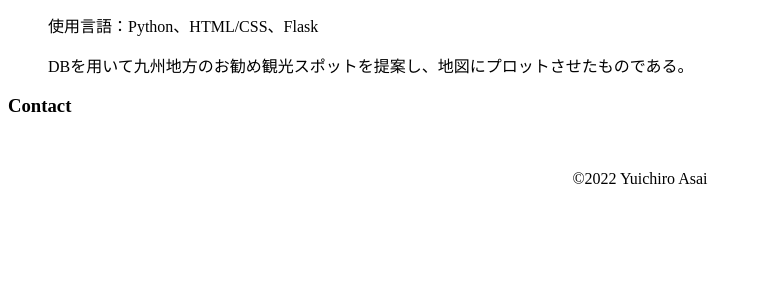
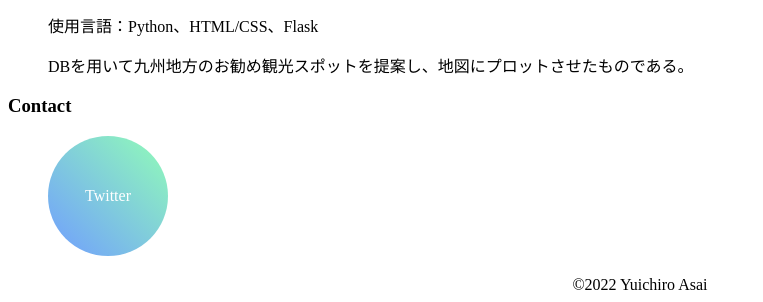
Before and after one commit to yuichiro1202/Portfolio1, a plain HTML site: page docs/index.html in a window 1280 px wide. Shown: the part 2740-3042 px from the top of the page, without its empty margins (0-763 px from the left). Before the commit the page ends 2936 px from the top, so only its background shows below. Drawn offline with Linux system fonts and the light colour scheme.

Commit message:
Update index.css

```diff
--- a/docs/index.css
+++ b/docs/index.css
@@ -27,3 +27,23 @@ img {
     width: 30%;
     height: auto;
     }
+
+
+ .btn-circle-fishy {
+  display: inline-block;
+  text-decoration: none;
+  color: #FFF;
+  width: 120px;
+  height: 120px;
+  line-height: 120px;
+  border-radius: 50%;
+  text-align: center;
+  overflow: hidden;
+  background-image: linear-gradient(45deg, #709dff 0%, #91fdb7 100%);
+  transition: .4s;
+}
+
+.btn-circle-fishy:hover {
+  -webkit-transform: rotate(10deg);
+  transform: rotate(10deg);
+}
```
